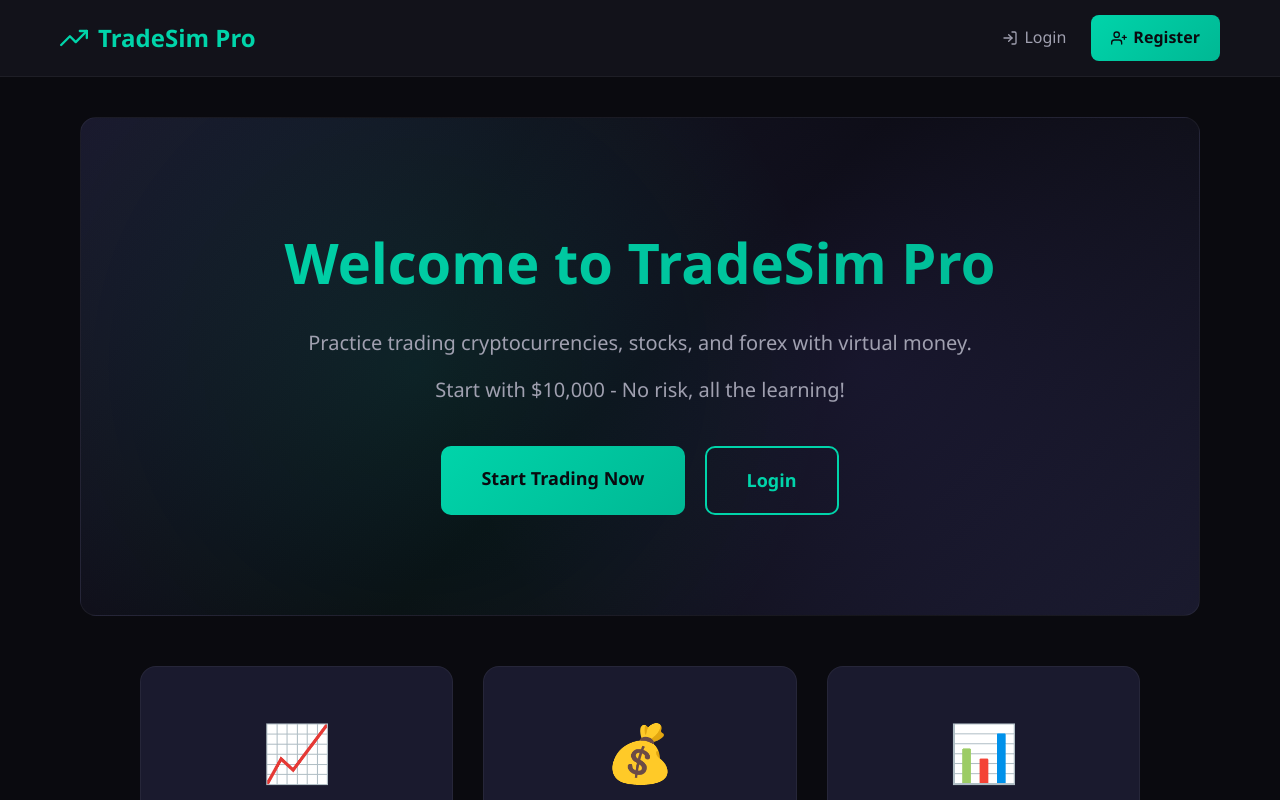
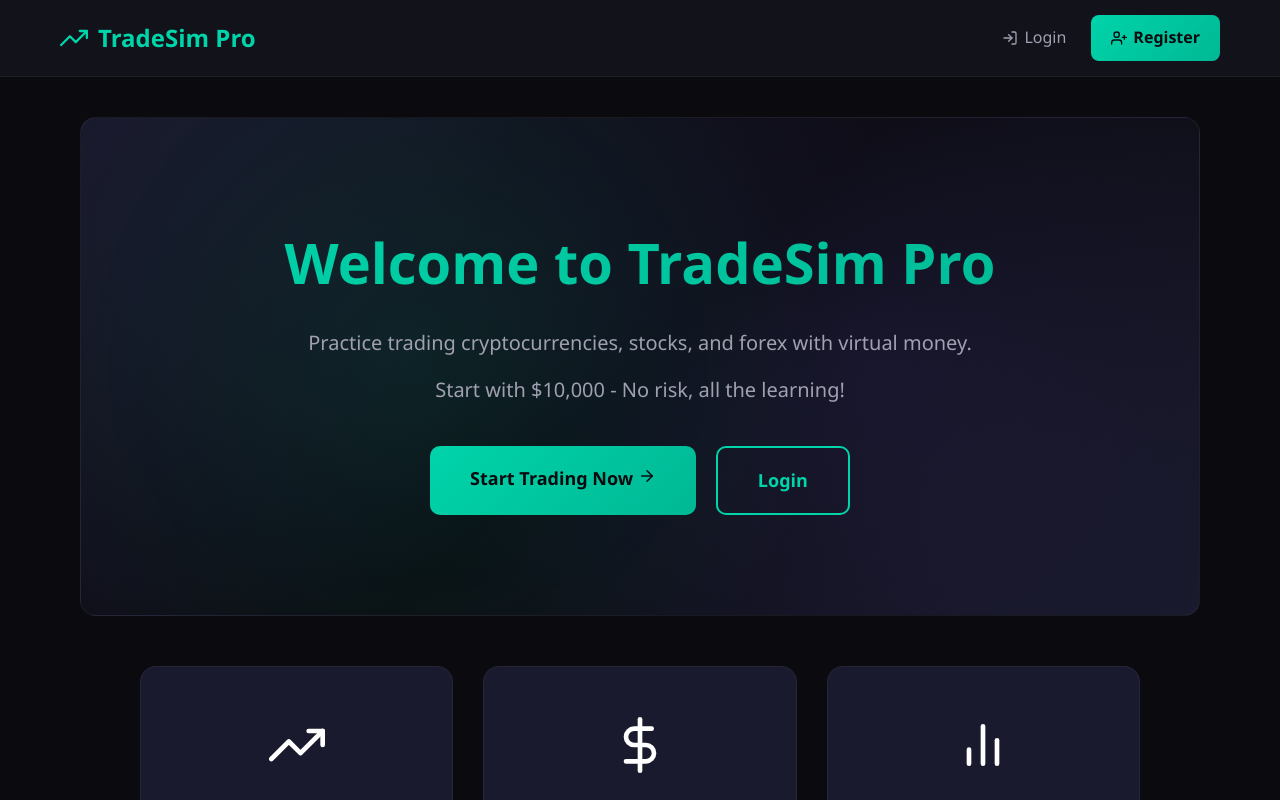
Before and after one commit to SteveDok22/TradeSim-Pro, a React (Vite) app in the folder frontend/: page / in a window 1280 px wide. Shown: the top 800 px of the page. Built offline with nearby package versions, Linux system fonts and the light colour scheme.

Commit message:
feat: replace emoji with react-icons in Home page

```diff
--- a/frontend/src/pages/Home.jsx
+++ b/frontend/src/pages/Home.jsx
@@ -1,6 +1,12 @@
 import React from 'react'
 import { Link } from 'react-router-dom'
 import { useAuth } from '../context/AuthContext'
+import {
+  FiTrendingUp,
+  FiDollarSign,
+  FiBarChart2,
+  FiArrowRight
+} from 'react-icons/fi'
 import './Home.css'
 
 const Home = () => {
@@ -15,12 +21,12 @@ const Home = () => {
 
         {isAuthenticated ? (
           <Link to="/dashboard" className="btn-cta">
-            Go to Dashboard
+            Go to Dashboard <FiArrowRight />
           </Link>
         ) : (
           <div className="hero-buttons">
             <Link to="/register" className="btn-cta">
-              Start Trading Now
+              Start Trading Now <FiArrowRight />
             </Link>
             <Link to="/login" className="btn-secondary">
               Login
@@ -31,17 +37,23 @@ const Home = () => {
 
       <div className="features">
         <div className="feature-card">
-          <span className="feature-icon">📈</span>
+          <span className="feature-icon">
+            <FiTrendingUp />
+          </span>
           <h3>Real-Time Prices</h3>
           <p>Live prices from Binance and Alpha Vantage</p>
         </div>
         <div className="feature-card">
-          <span className="feature-icon">💰</span>
+          <span className="feature-icon">
+            <FiDollarSign />
+          </span>
           <h3>Virtual $10,000</h3>
           <p>Practice without risking real money</p>
         </div>
         <div className="feature-card">
-          <span className="feature-icon">📊</span>
+          <span className="feature-icon">
+            <FiBarChart2 />
+          </span>
           <h3>Track Performance</h3>
           <p>Monitor your PnL and win rate</p>
         </div>
```
